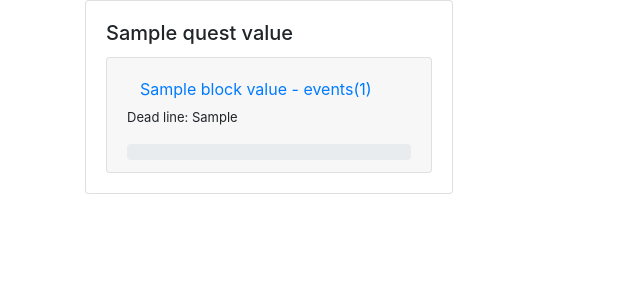
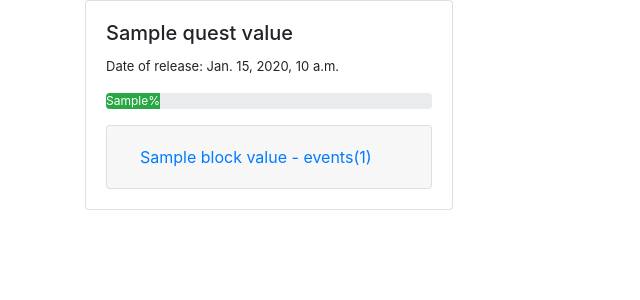
Before and after one commit to QuickBanny/road_map, a Django app: template road_map/templates/content.html in a window 1280 px wide. Shown: the top 300 px of the page, without its empty margins (0-640 px from the left). Run offline with Django 3.2, Linux system fonts and the light colour scheme; the template is opened without the code that fills it: most values are stand-ins (such as "Sample title", 1, 10 or a date in 2020); grey boxes marked "Sample" are stand-in pictures; parts of the project's set-up code (start-up, migrations or seed data) failed here and were passed over; some libraries are stand-ins or nearby versions.

Commit message:
update quest

```diff
--- a/road_map/models.py
+++ b/road_map/models.py
@@ -1,6 +1,8 @@
 from django.db import models
 import uuid
 import datetime
+
+
 class Status(models.Model):
     name = models.CharField(max_length=50)
 
@@ -11,7 +13,6 @@ class Status(models.Model):
 class MainBlock(models.Model):
     #quest = models.ForeignKey(MainQuest, on_delete=models.CASCADE, related_name='blocks')
     name = models.CharField(default='Block', max_length=50)
-    dead_line = models.DateField(default=datetime.datetime.now, blank=True)
 
     def __str__(self):
         return self.name
@@ -19,11 +20,10 @@ class MainBlock(models.Model):
 
 class MainQuest(models.Model):
     name = models.CharField(default='Quest', max_length=50)
-    crt_date = models.DateField(auto_created=True)
+    date_of_release = models.DateField(auto_created=True)
 
     def __str__(self):
         return self.name
-
 
 class Events(models.Model):
     #id = models.UUIDField(primary_key=True, default=uuid.uuid4(), editable=False)
--- a/road_map/templates/content.html
+++ b/road_map/templates/content.html
@@ -8,6 +8,12 @@
             <div class="card" style="width: 23rem;">
               <div class="card-body">
                 <h5 class="card-title">{{quest_value.name}}</h5>
+                  <p class="p_events_status">
+                      Date of release: {{quest_value.date_of_release}}
+                      <div class="progress">
+                          <div class="progress-bar bg-success" role="progressbar" style="width: {{quest_value.finished_pers}}%" aria-valuenow="{{quest_value.finished_pers}}" aria-valuemin="0" aria-valuemax="100">{{quest_value.finished_pers}}%</div>
+                        </div>
+                  </p>
                     <div class="accordion" id="accordionExample">
                         {% for block_name, block_value in quest_value.blocks.items%}
                         {% if block_value.count_events > 0%}
@@ -19,12 +25,6 @@
 
                                 </button>
                               </h2>
-                                <p class="p_events_status">
-                                      Dead line: {{block_value.dead_line}}
-                                  </p>
-                                <div class="progress">
-                                  <div class="progress-bar bg-success" role="progressbar" style="width: {{block_value.finished_block}}%" aria-valuenow="{{block_value.finished_block}}" aria-valuemin="0" aria-valuemax="100"></div>
-                                </div>
                             </div>
 
                             <div id="target{{quest_value.id}}-{{block_value.id}}" class="collapse" aria-labelledby="headingOne" data-parent="#accordionExample">
```
Also changed, not shown: road_map/views.py (+9 -8 lines).
